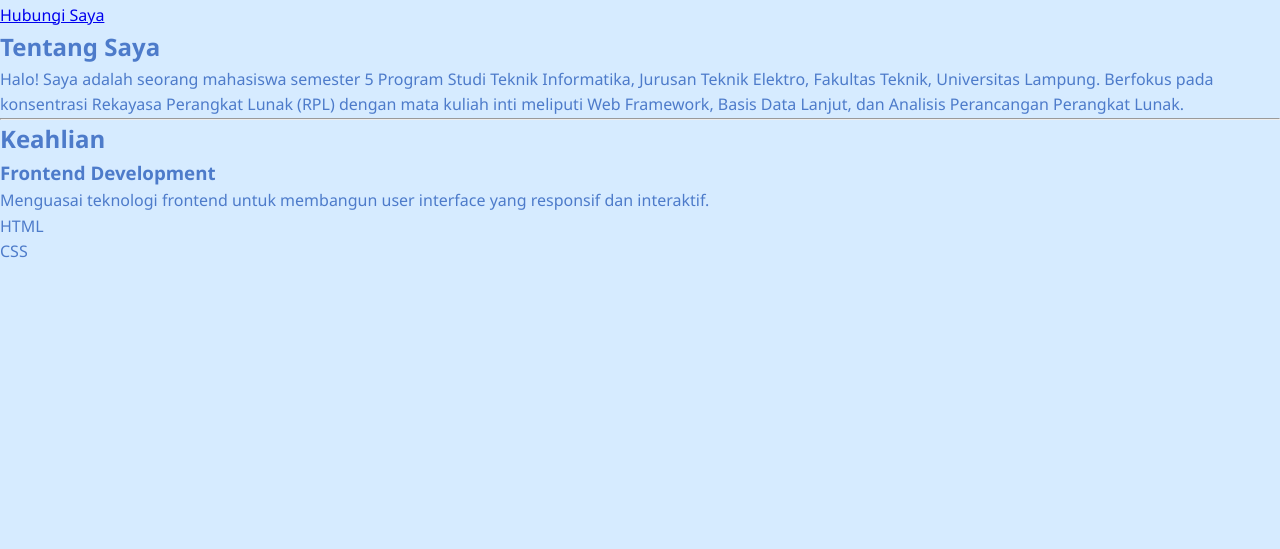
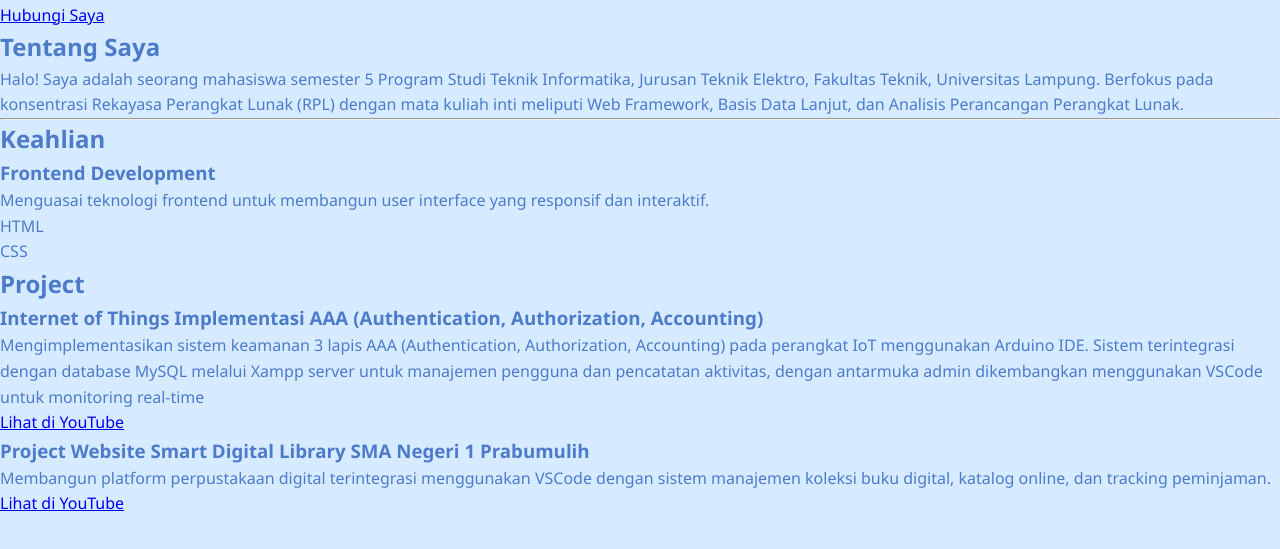
Before and after one commit to najwaaprisda/ta-pemweb-percobaan-2, a plain HTML site: page index.html in a window 1280 px wide. Shown: the part 215-764 px from the top of the page. Drawn offline with Linux system fonts and the light colour scheme.

Commit message:
Section Proyek

```diff
--- a/index.html
+++ b/index.html
@@ -46,3 +46,19 @@
                     <li>CSS</li>
                 </ul>
             </div>
+
+            <div class="card" id="proyek">
+                <h2>Project</h2>
+                <div class="project-item">
+                    <h3>Internet of Things Implementasi AAA (Authentication, Authorization, Accounting)</h3>
+                    <p>Mengimplementasikan sistem keamanan 3 lapis AAA (Authentication, Authorization, Accounting) pada perangkat IoT menggunakan Arduino IDE. Sistem terintegrasi dengan database MySQL melalui Xampp server untuk manajemen pengguna dan pencatatan aktivitas, dengan antarmuka admin dikembangkan menggunakan VSCode untuk monitoring real-time</p>
+                    <a href="https://youtu.be/2pzDhf49rs8?si=mezjUgKolUn7T8U0" target="_blank" class="btn">Lihat di YouTube</a>
+                </div>
+
+                <div class="project-item">
+                    <h3>Project Website Smart Digital Library SMA Negeri 1 Prabumulih</h3>
+                    <p>Membangun platform perpustakaan digital terintegrasi menggunakan VSCode dengan sistem manajemen koleksi buku digital, katalog online, dan tracking peminjaman.</p>
+                    <a href="https://youtu.be/ngt8buXlZ3U?si=GUxchZPjNpNjROTC" target="_blank" class="btn">Lihat di YouTube</a>
+                </div>
+            </div>
+        </div>
```
